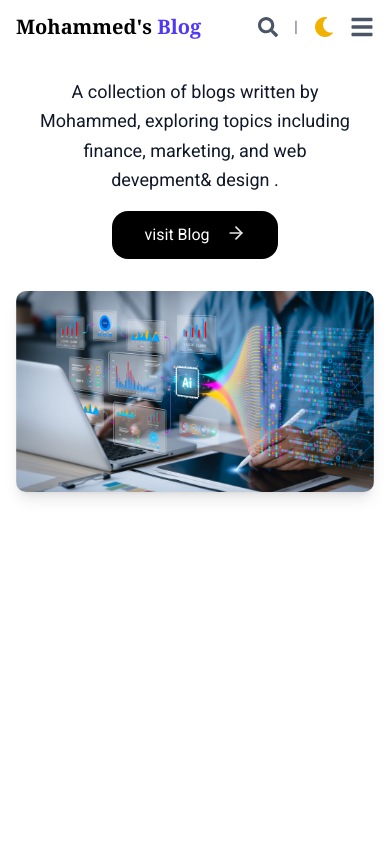
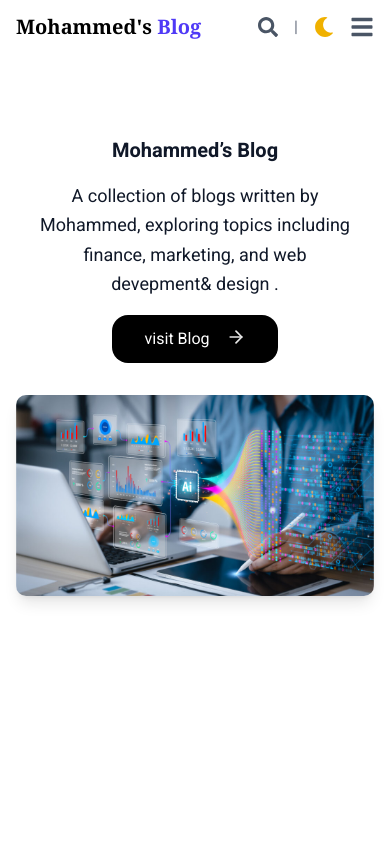
Before and after one commit to awash-dev/Mame-journey, a Next.js app: page / in a window 390 px wide. Shown: the top 844 px of the page. Built offline with nearby package versions, Linux system fonts and the light colour scheme.

Commit message:
3 days in build

```diff
--- a/app/page.tsx
+++ b/app/page.tsx
@@ -80,7 +80,7 @@ export default function Hpme() {
               variants={textVariants}
               initial="hidden"
               animate="visible"
-              className="md:text-3xl text-[20px] sm:text-4xl font-bold text-center " // Increased font size on larger screens
+              className="md:text-3xl mt-26 md:mt-0 text-[20px] sm:text-4xl font-bold text-center " // Increased font size on larger screens
             >
               Mohammed’s Blog
             </motion.h1>
```
